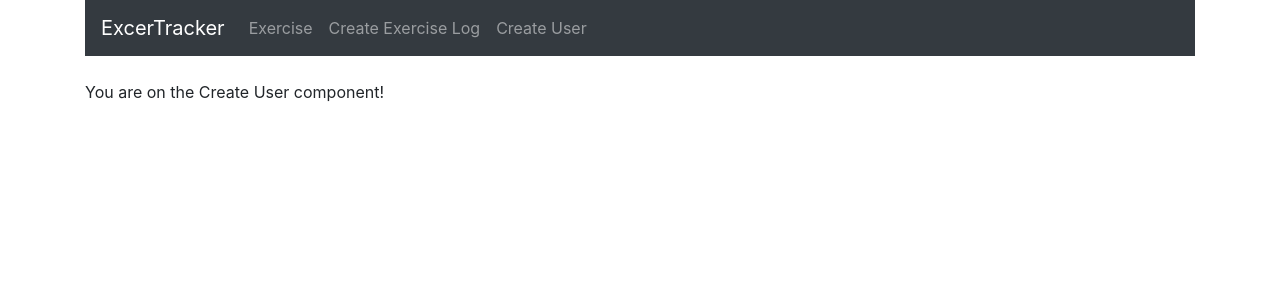
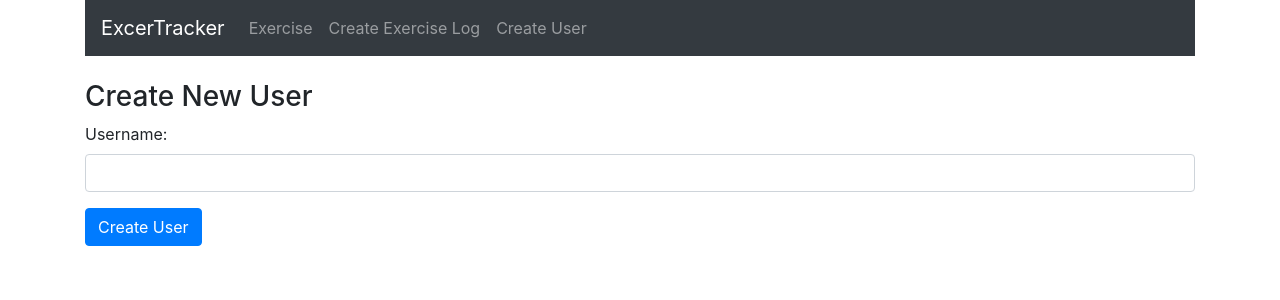
Before and after one commit to rtphan/MERN-exercise-1, a React (Create React App) app: page /user in a window 1280 px wide. Shown: the top 300 px of the page. Built offline with nearby package versions, Linux system fonts and the light colour scheme.

Commit message:
Created frontend operations for create-user.component.

```diff
--- a/src/components/create-user.component.js
+++ b/src/components/create-user.component.js
@@ -1,10 +1,58 @@
 import React, { Component } from 'react';
 
 export default class CreateUser extends Component {
+    constructor(props) {
+        super(props);
+
+        this.onChangeUsername = this.onChangeUsername.bind(this);
+        this.onSubmit = this.onSubmit.bind(this);
+
+        this.state = {
+            username: ''
+        };
+    }
+
+    onChangeUsername(e) {
+        this.setState({
+            username: e.target.value
+        });
+    }
+
+    onSubmit(e) {
+        e.preventDefault();
+
+        const newUser = {
+            username: this.state.username,
+        };
+
+        console.log(newUser);
+
+        this.setState({
+            username: ''
+        });
+    }
+
     render() {
         return (
             <div>
-                <p>You are on the Create User component!</p>
+                <h3>Create New User</h3>
+                <form onSubmit={this.onSubmit}>
+                    <div className="form-group">
+                        <label>Username: </label>
+                        <input
+                            type="text"
+                            required
+                            className="form-control"
+                            value={this.state.username}
+                            onChange={this.onChangeUsername}/>
+                    </div>
+                    <div className="form-group">
+                        <input
+                            type="submit"
+                            value="Create User"
+                            className="btn btn-primary"/>
+                    </div>
+                </form>
             </div>
         );
     }
```
